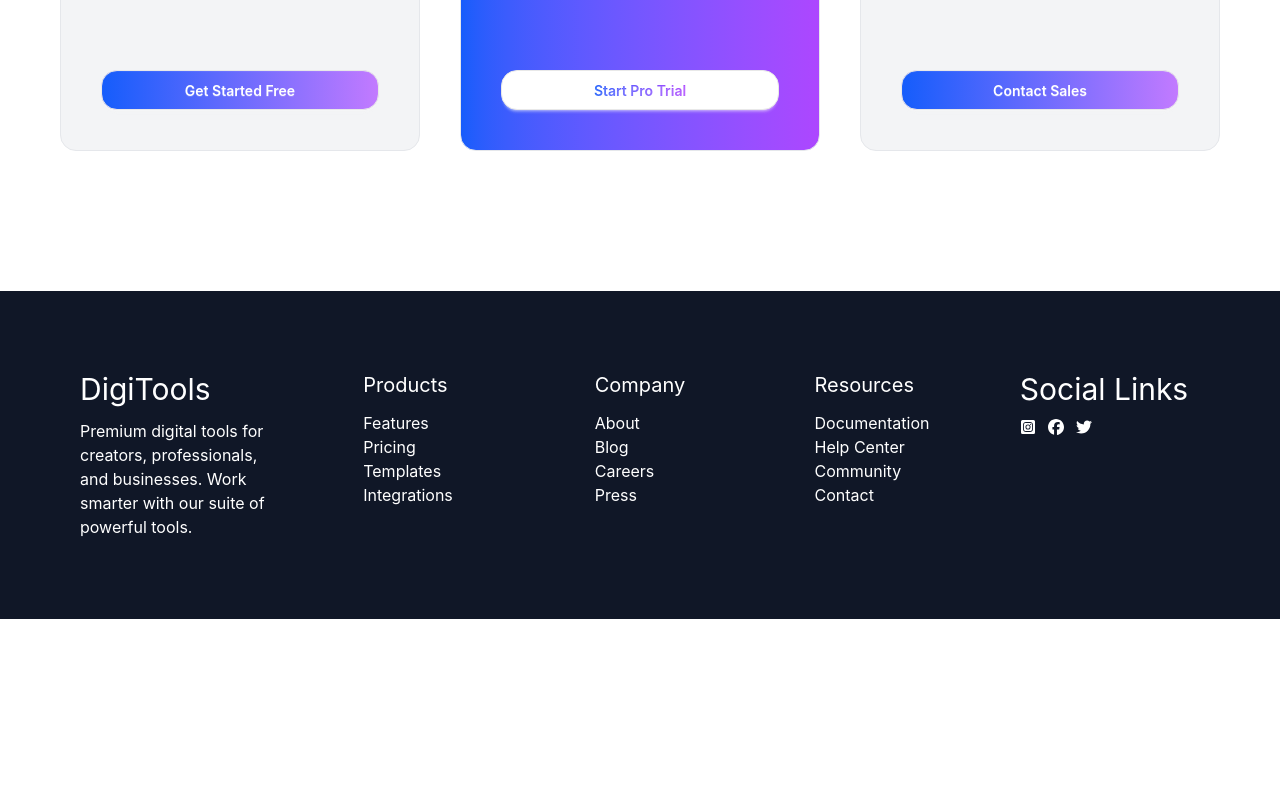
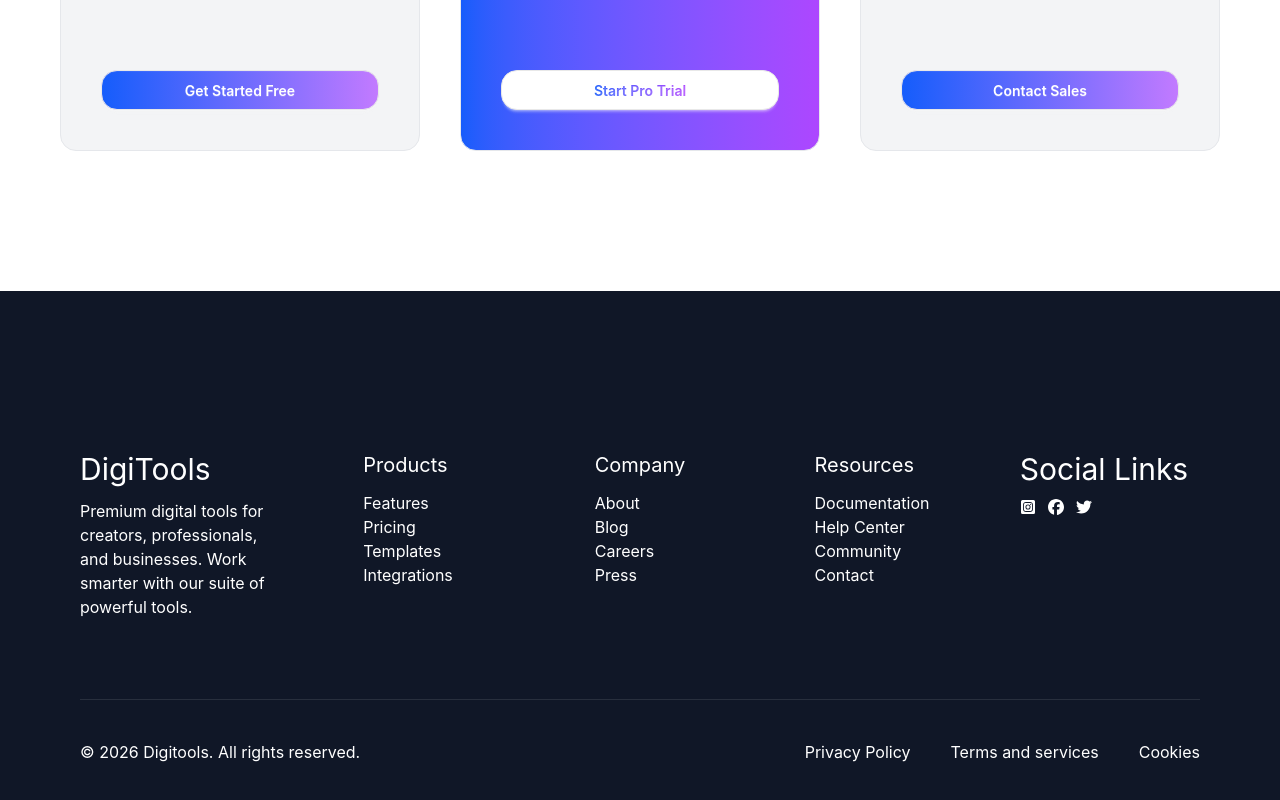
Before and after one commit to neya-mul/Assignment-6, a React (Vite) app: page / in a window 1280 px wide. Shown: the part 3942-4742 px from the top of the page. Before the commit the page ends 4561 px from the top, so only its background shows below. Built offline with nearby package versions, Linux system fonts and the light colour scheme.

Commit message:
footer updated

```diff
--- a/src/components/Footer.jsx
+++ b/src/components/Footer.jsx
@@ -4,8 +4,8 @@ import { FaFacebook, FaTwitter } from 'react-icons/fa6'
 
 export default function Footer() {
     return (
-        <div className='p-20 bg-[#101727] text-white'>
-            <div className='grid grid-cols-1 gap-10 text-center xl:text-left md:grid-cols-2 lg:grid-cols-4 xl:grid-cols-5 justify-between max-w-[1500px] mx-auto'>
+        <div className='p-20 bg-[#101727] text-white '>
+            <div className='grid grid-cols-1 gap-10 text-center xl:text-left md:grid-cols-2 lg:grid-cols-4 xl:grid-cols-5 justify-between max-w-[1500px] mx-auto my-20'>
                 <div className=' max-w-[300px] space-y-3 mx-auto'>
                     <h1 className='text-3xl'>DigiTools</h1>
                     <p>Premium digital tools for creators, professionals, and businesses. Work smarter with our suite of powerful tools.</p>
@@ -54,6 +54,18 @@ export default function Footer() {
 
             </div>
 
+            <hr className='opacity-10 my-10' />
+
+            <div className='flex justify-between gap-10 flex-col-reverse md:flex-row mt-10'>
+                <div className='text-center'>
+                    <p>© 2026 Digitools. All rights reserved.</p>
+                </div>
+                <div className='flex gap-10 text-center'>
+                    <span>Privacy Policy</span>
+                    <span>Terms and services</span>
+                    <span>Cookies</span>
+                </div>
+            </div>
 
         </div>
     )
```
